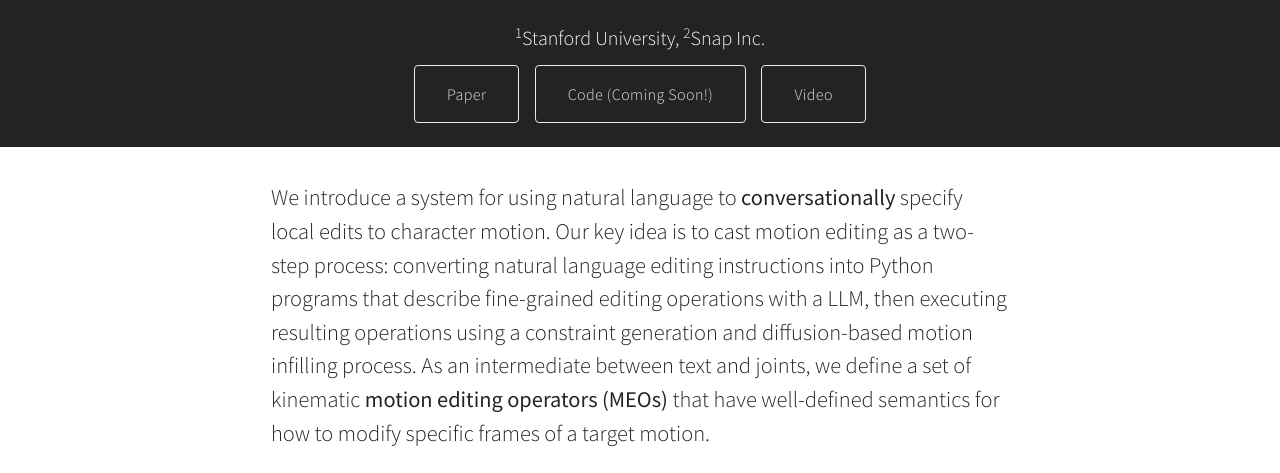
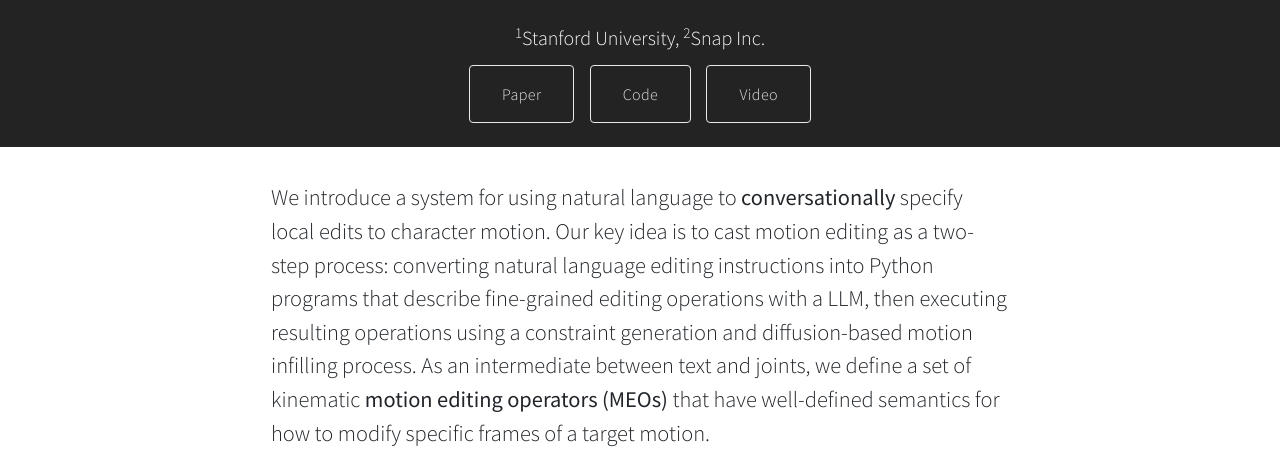
Before and after one commit to purvigoel/iterative-motion-editing, a plain HTML site: page index.html in a window 1280 px wide. Shown: the part 270-743 px from the top of the page. Drawn offline with nearby package versions, Linux system fonts and the light colour scheme; some packages are replaced by stand-ins of ours; grey boxes are pictures that could not be loaded; a script that the page names is missing.

Commit message:
Update index.html

```diff
--- a/index.html
+++ b/index.html
@@ -67,8 +67,8 @@
             <a class="btn text-light" role="button" href="https://arxiv.org/abs/2312.11538">
                 Paper
             </a>
-            <a class="btn text-light" role="button" href="">
-                Code (Coming Soon!)
+            <a class="btn text-light" role="button" href="https://github.com/purvigoel/iterative-editing-release">
+                Code
             </a>
             <a class="btn text-light" role="button" href="https://www.youtube.com/watch?v=ySSGd5Cy52Y">
                 Video
```
